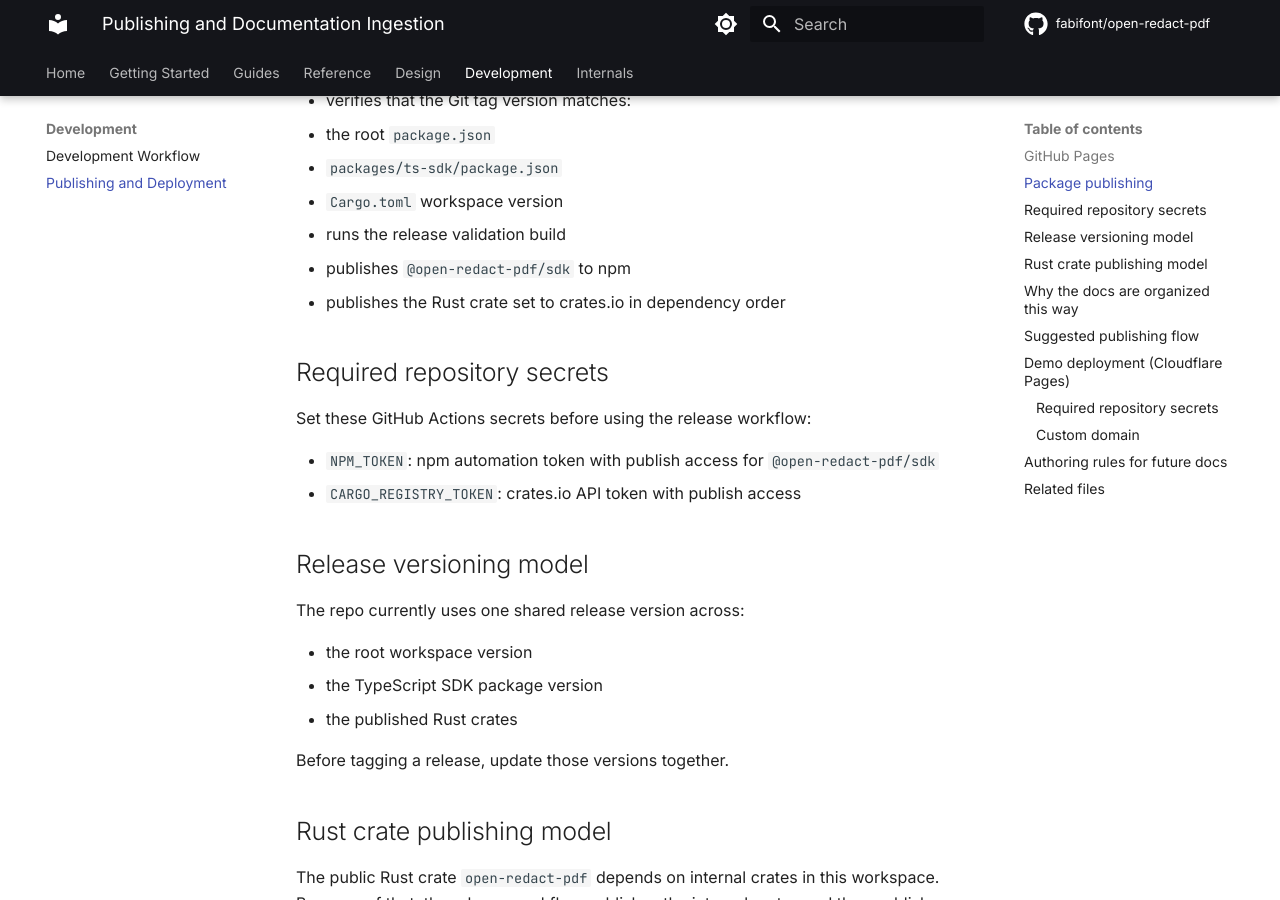
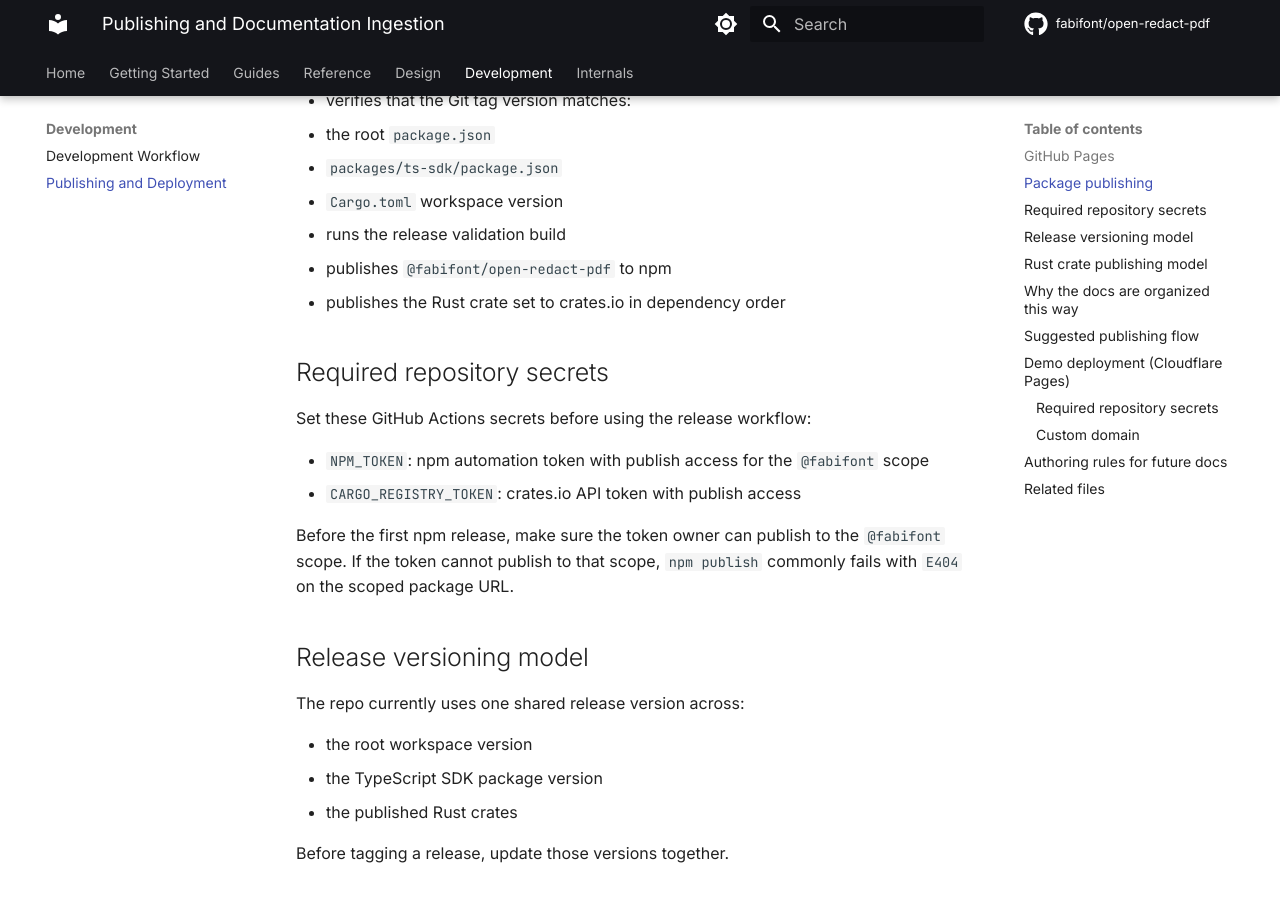
Before and after one commit to fabifont/open-redact-pdf, an MkDocs documentation site: the page built from docs/publishing.md, in a window 1280 px wide and 900 px high, scrolled down 724 px. Built offline with MkDocs 1.6.1 and Material for MkDocs 9.7.7, drawn with Linux system fonts in a browser that asks for light colours; comment, search, counter and statistics services are not loaded.

```diff
--- a/docs/publishing.md
+++ b/docs/publishing.md
@@ -32,15 +32,17 @@
   - `packages/ts-sdk/package.json`
   - `Cargo.toml` workspace version
 - runs the release validation build
-- publishes `@open-redact-pdf/sdk` to npm
+- publishes `@fabifont/open-redact-pdf` to npm
 - publishes the Rust crate set to crates.io in dependency order
 
 ## Required repository secrets
 
 Set these GitHub Actions secrets before using the release workflow:
 
-- `NPM_TOKEN`: npm automation token with publish access for `@open-redact-pdf/sdk`
+- `NPM_TOKEN`: npm automation token with publish access for the `@fabifont` scope
 - `CARGO_REGISTRY_TOKEN`: crates.io API token with publish access
+
+Before the first npm release, make sure the token owner can publish to the `@fabifont` scope. If the token cannot publish to that scope, `npm publish` commonly fails with `E404` on the scoped package URL.
 
 ## Release versioning model
 
```
Also changed, not shown: 1 other file.
